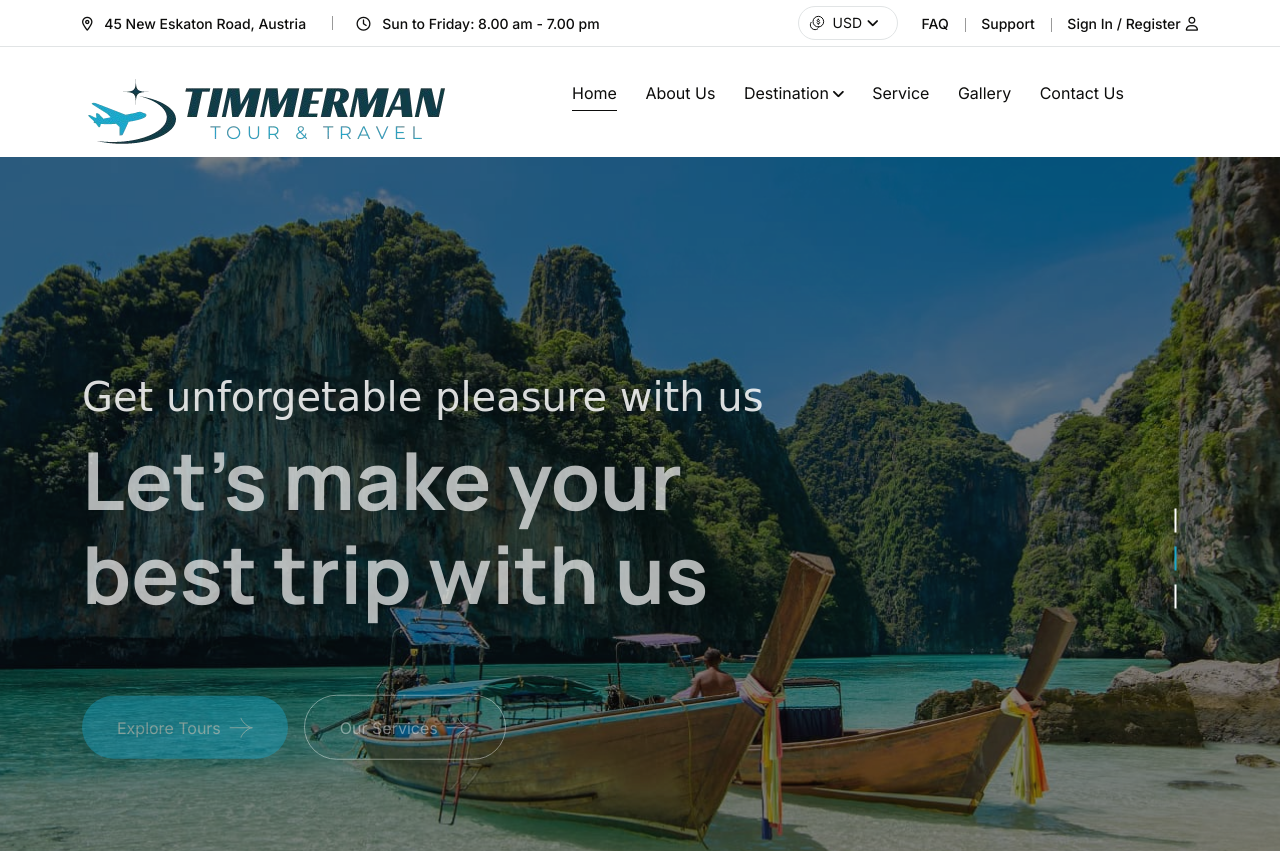
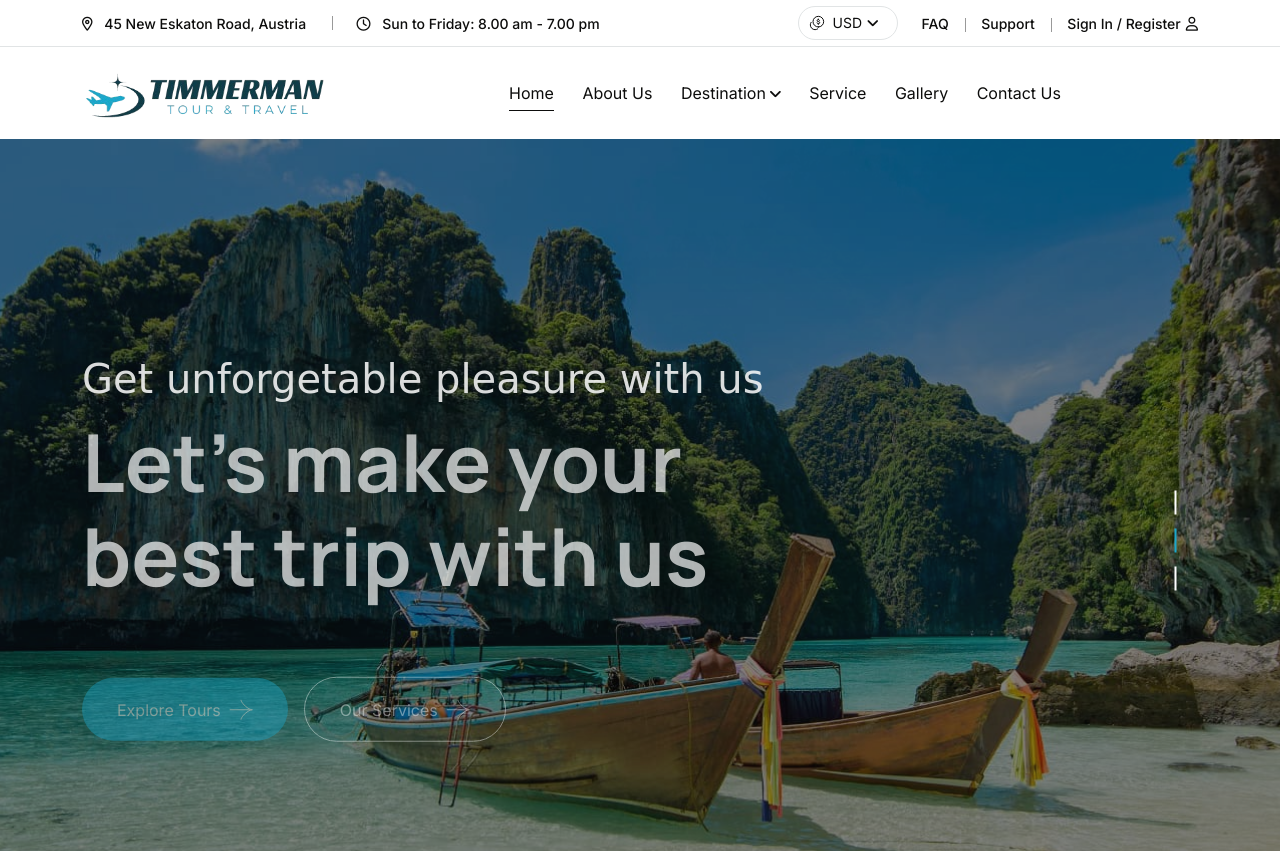
Before and after one commit to chloe-alpertneon/Timmerman, a plain HTML site: page index.html in a window 1280 px wide. Shown: the top 851 px of the page. Drawn offline with Linux system fonts and the light colour scheme; a web font is replaced by a local one.

Commit message:
logo width

```diff
--- a/index.html
+++ b/index.html
@@ -196,7 +196,7 @@
           <div class="container th-container">
             <div class="row justify-content-between">
               <div class="col-auto mt-3">
-                <div class="header-logo"><a href="index.html"><img  src="assets/img/logo.png" alt=""></a></div>
+                <div class="header-logo"><a href="index.html"><img width="250px" src="assets/img/logo.png" alt=""></a></div>
               </div>
               <div class="col-auto ">
                 <nav class="main-menu d-none d-xl-inline-block">
```
